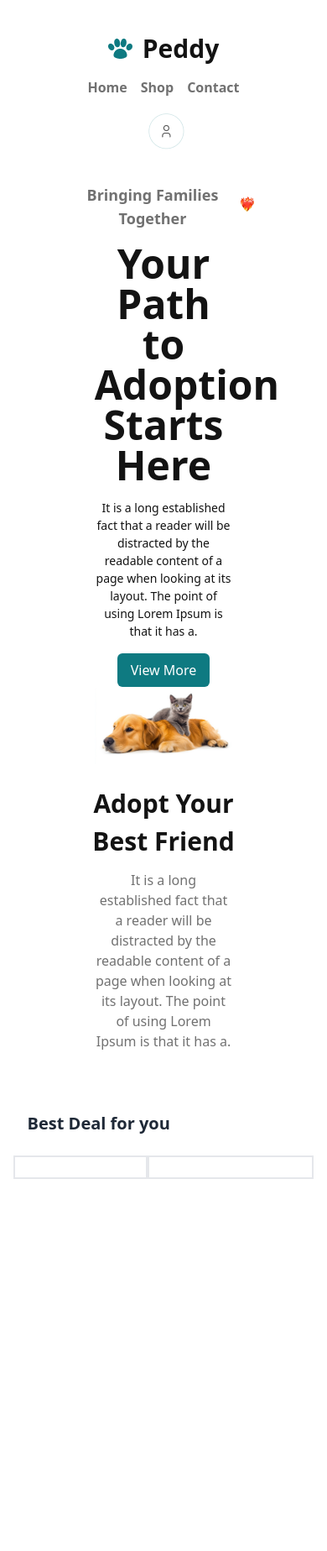
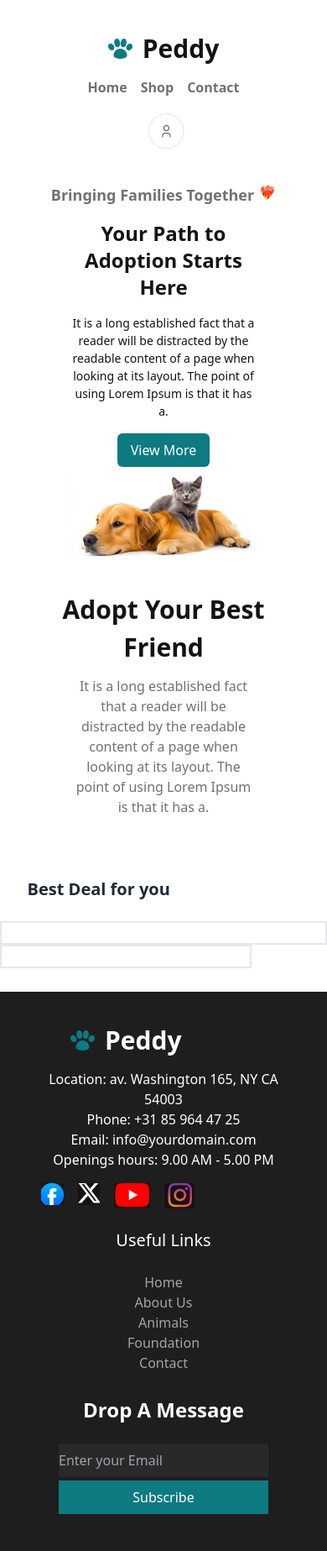
Before and after one commit to AzmainAzad/Assignment-6, a plain HTML site: page index.html in a window 390 px wide. Shown: the whole page at 84% size. Before the commit the page ends 1432 px from the top, so only its background shows below. Drawn offline with nearby package versions, Linux system fonts and the light colour scheme; no server answers.

Commit message:
Solving Responsive problem

```diff
--- a/Script/data.js
+++ b/Script/data.js
@@ -61,9 +61,12 @@ const filterPets = (category) => {
 
     if (filteredPets.length === 0) {
       petContainer.innerHTML = `
-        <div class="text-center text-red-500 font-bold text-xl col-span-3">
-          No Information Available
-        </div>
+          <div class="grid place-items-center h-64 bg-slate-400 py-10 text-red-500 font-bold text-xl col-span-3">
+            <div class="text-center">
+             <img src="Assets/error.webp" class="w-24 h-24 mx-auto mb-4">
+             <p>No Information Available</p>
+            </div>
+          </div>
       `;
     } else {
       displayPets(filteredPets);
@@ -163,10 +166,10 @@ const displayPets = (pets) => {
     const birthDate = item.date_of_birth ? item.date_of_birth : "Information Unavailable";
 
     const card = document.createElement("div");
-    card.classList = "card card-compact w-[300px] border-2 border-[light-ash-color]";
+    card.classList = "card card-compact w-[full] lg:w-[300px] lg:w-[full] border-2 border-[light-ash-color]";
     card.innerHTML = `
       <figure class="rounded-xl">
-        <img class="p-4 pet-image" src="${item.image}" />
+        <img class="p-4 pet-image" src="${item.image}"/>
       </figure>
       <div class="card-body">
         <h2 class="card-title">${item.pet_name}</h2>
--- a/index.html
+++ b/index.html
@@ -23,7 +23,10 @@
             color: rgba(19, 19, 19, 0.6);
         }
         .light-ash-color{
-          color: rgba(19, 19, 19, 0.1)
+          color: rgba(19, 19, 19, 0.1);
+        }
+        .light-white{
+          color: rgba(255, 255, 255, 0.6);
         }
         .card-text{
           color: rgba(19, 19, 19, 0.7);
@@ -32,6 +35,26 @@
           max-height: 60vh;
           overflow-y: auto;
         }
+
+        #Categories {
+        display: flex;
+        flex-wrap: wrap; /* Allow buttons to wrap */
+        gap: 10px; /* Space between buttons */
+        justify-content: center; /* Align buttons to center */
+        }
+
+        /* On Mobile, make the buttons stack vertically */
+        @media (max-width: 768px) {
+          #Categories {
+            flex-direction: column; /* Stack buttons vertically */
+            align-items: center; /* Center buttons */
+          }
+
+          .category-button {
+            width: 100%; /* Full width buttons */
+            max-width: 300px; /* Keep a max-width for neat design */
+          }
+       }
 
     </style>
 </head>
@@ -59,15 +82,15 @@
       <!-- Ending Navbar Section -->
 
       <!-- Starting Banner Section -->
-       <section class="w-3/4 mx-auto mt-5">
+       <section class="w-full lg:w-3/4 mx-auto mt-5">
          <div class="w-3/4 mx-auto text-center">
             <div class="flex items-center justify-center gap-2">
                 <h4 class="ash-color mt-4 text-lg font-semibold">Bringing Families Together</h4>
                 <img src="Assets/love.png" alt="">
             </div>
-            <h2 class="text-5xl text-[#131313] font-bold w-3/4 mx-auto mt-4">Your Path to Adoption Starts Here</h2>
+            <h2 class="text-2xl lg:text-5xl text-[#131313] font-bold w-3/4 mx-auto mt-4">Your Path to Adoption Starts Here</h2>
             <p class="text-[14px] text-[#131313] w-3/4 mx-auto mt-4">It is a long established fact that a reader will be distracted by the readable content of a page when looking at its layout. The point of using Lorem Ipsum is that it has a.</p>
-            <button class="bg-[#0E7A81] py-2 px-4 text-[white] rounded-md mt-4">View More</button>
+            <button class="bg-[#0E7A81] py-2 px-4 text-[white] rounded-md mt-4"><a href="#adoptlinker">View More</a></button>
             <img src="Assets/pet.webp" class="w-3/4 mx-auto"  alt="">
          </div>
        </section>
@@ -75,7 +98,7 @@
      <!-- Ending Header Part -->
 
      <!-- Starting Main Part -->
-      <Section class="w-9/12 mx-auto mt-6 mb-6">
+      <Section id="adoptlinker" class="w-[full] lg:w-9/12 mx-auto mt-6 mb-6">
           <div class="w-3/4 mx-auto text-center">
             <h3 class="text-[30px] text-[#131313] font-bold">Adopt  Your  Best Friend</h3>
             <p class="w-3/4 mx-auto mt-3 ash-color">It is a long established fact that a reader will be distracted by the readable content of a page when looking at its layout. The point of using Lorem Ipsum is that it has a.</p>
@@ -93,15 +116,14 @@
         </div>
       </section>
 
-      <section class="w-11/12 mx-auto mt-6 flex justify-around my-7">
-         <div id="datas" class="w-4/6 grid grid-cols-1 md:grid-cols-2 lg:grid-cols-3 gap-6 border-2 border-[light-ash-color] p-3 ">
+      <section class="w-full lg:w-11/12 mx-auto mt-6 flex flex-col lg:flex-row justify-around my-7">
+        <div id="datas" class="w-full lg:w-4/6 mx-auto lg:mx-0 grid grid-cols-1 md:grid-cols-2 lg:grid-cols-3 gap-6 border-2 border-[light-ash-color] p-3">
+        </div>
 
-         </div>
+        <div id="liked-images" class="responsive-div w-[300px] grid grid-cols-1 lg:grid-cols-2 gap-4 p-3 border-2 border-[light-ash-color]">
+        </div>
+    </section>
 
-         <div id="liked-images" class="responsive-div w-[300px] grid grid-cols-1 lg:grid-cols-2 gap-4 p-3 border-2 border-[light-ash-color]  ">
-
-         </div>
-      </section>
 
       <section>
         <!-- Modal Structure -->
@@ -135,10 +157,48 @@
           </div>
         </div>
       </dialog>
+      <!-- Ending Main Part -->
 
+      <!-- Starting footer part -->
+       <section class="bg-[#1E1E1E] flex-wrap lg:flex justify-around  p-10">
+          <div class="text-[white] mb-6 text-center lg:text-start">
+            <div class="flex items-center mb-4 ml-11 lg:ml-0">
+              <span><img src="Assets/logo.webp" alt=""></span>
+              <h5 class="ml-3 text-3xl text-[white] font-bold ">Peddy</h5>
+            </div>
+            <p>Location: av. Washington 165, NY CA </p>
+            <p>54003</p>
+            <p>Phone: +31 85 964 47 25</p>
+            <p>Email: info@yourdomain.com</p>
+            <p>Openings hours: 9.00 AM - 5.00 PM</p>
+            <div class=" flex justify-around mt-4 lg:w-[300px] w-[200px]">
+               <a href=""><img src="Assets/facebook.png" alt=""></a>
+               <a href=""><img src="Assets/X.png" alt=""></a>
+               <a href=""><img src="Assets/youtube.png" alt=""></a>
+               <a href=""><img src="Assets/Instagram.png" alt=""></a>
+            </div>
+          </div>
 
+          <div class="text-[white] text-center lg:text-start">
+            <h4 class="text-xl mb-6">Useful Links</h4>
+            <div class="light-white">
+              <p><a href="">Home</a></p>
+              <p><a href="">About Us</a></p>
+              <p><a href="">Animals</a></p>
+              <p><a href="">Foundation</a></p>
+              <p><a href="">Contact</a></p>
+            </div>
+          </div>
 
-      <!-- Ending Main Part -->
+          <div class="text-white text-center lg:text-start mt-7">
+            <h4 class="text-2xl font-bold mb-6">Drop A Message</h4>
+            <input class="bg-[#FFFFFF] bg-opacity-5 py-2 w-[250px]" type="email" placeholder="Enter your Email">
+            <div>
+              <button class="bg-[#0E7A81] w-[250px] py-2 my-1">Subscribe</button>
+            </div>
+          </div>
+       </section>
+       <!-- Ending footer part -->
 
     <script src="Script/data.js"></script>
 </body>
```
Also changed, not shown: Assets/Instagram.png (added), Assets/X.png (added), Assets/facebook.png (added), Assets/youtube.png (added).
